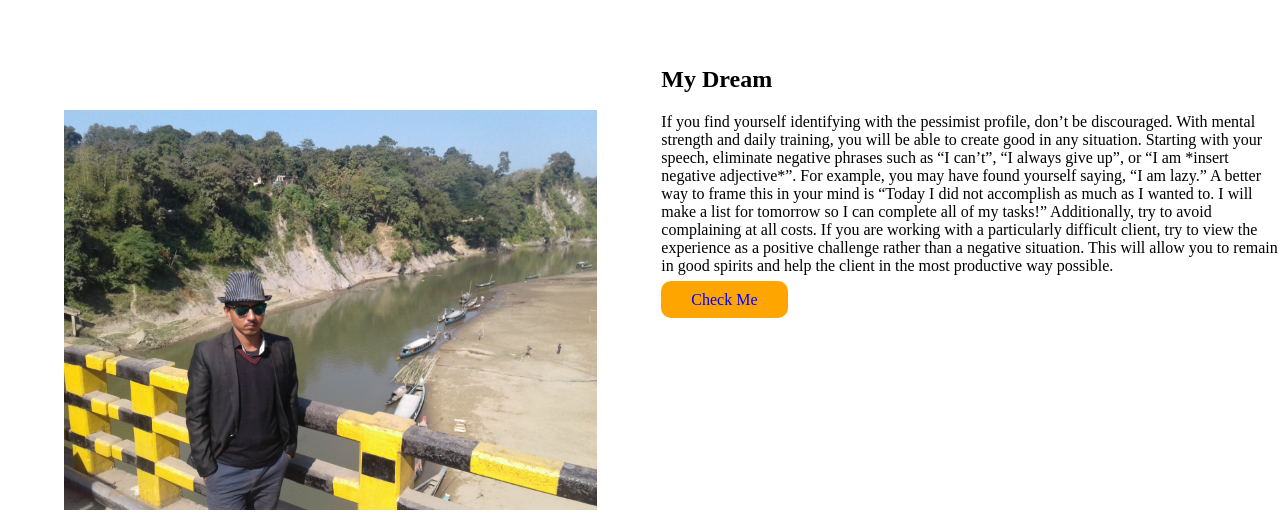
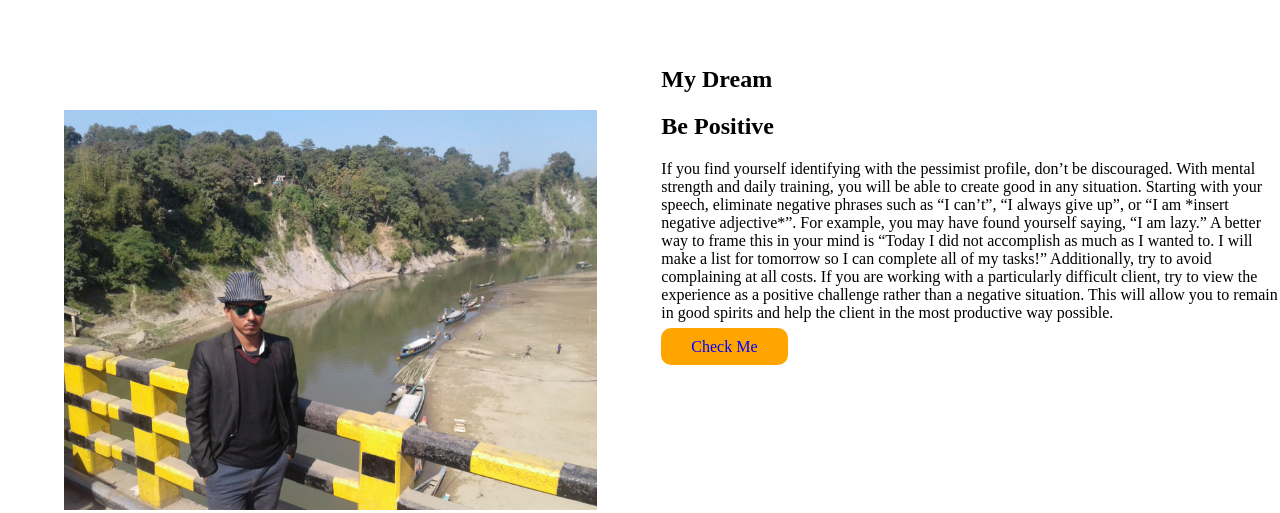
Before and after one commit to SamadPH/portfolio, a plain HTML site: page index.html in a window 1280 px wide. Shown: the part 486-999 px from the top of the page. Drawn offline with Linux system fonts and the light colour scheme.

Commit message:
positive

```diff
--- a/index.html
+++ b/index.html
@@ -27,6 +27,7 @@
         </div>
         <div>
             <h1>My Dream</h1>
+            <h2>Be Positive</h2>
             <p class="objective">If you find yourself identifying with the pessimist profile, don’t be discouraged. With
                 mental strength and daily training, you will be able to create good in any situation. Starting with your
                 speech, eliminate negative phrases such as “I can’t”, “I always give up”, or “I am *insert negative
```
